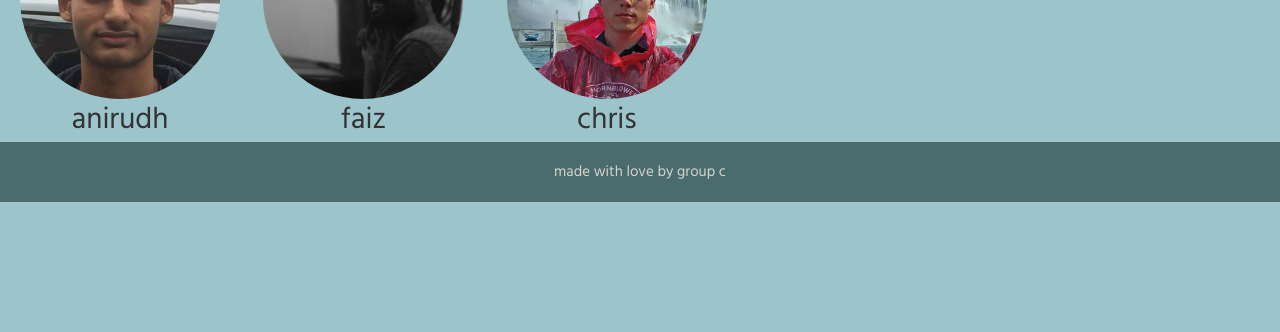
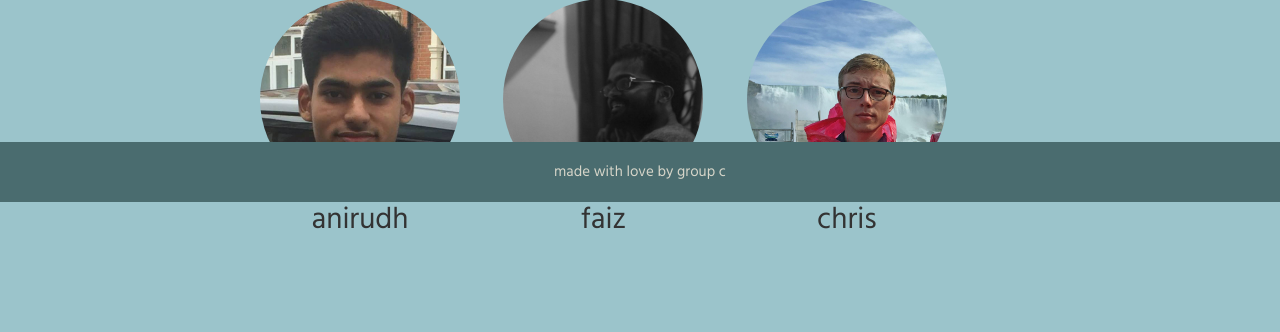
Before and after one commit to culshoefer/aws-automation-thing, a Django app: a page that uses ref_manager/blog/templates/group.html in a window 1280 px wide. Shown: the part 598-930 px from the top of the page. Before the commit the page ends 800 px from the top, so only its background shows below. Run offline with Django 3.2, Linux system fonts and the light colour scheme; some libraries are stand-ins or nearby versions.

Commit message:
team page done?

```diff
--- a/ref_manager/blog/templates/group.html
+++ b/ref_manager/blog/templates/group.html
@@ -13,7 +13,7 @@
 			Meet the Squad
 		</p>
 	</div>
-
+	<div class="row">
 	<div id="box" class="span9">
 		<div id="person" class="span3">
 			<img class="round_image" src="{% static 'image/emily.jpg' %}"/>
@@ -42,6 +42,7 @@
 			<p id="name">chris</p>
 		</div>
 	</div>
+	</div>
 {% endblock main_content %}
 
 {% block more_scripts %}
--- a/ref_manager/ref_manager/static/static_normal/css/group.css
+++ b/ref_manager/ref_manager/static/static_normal/css/group.css
@@ -4,7 +4,7 @@
 	max-width: 200px;
 	display: inline-block !important;
 	vertical-align: center;
-	position:relative;
+	position:center;
   display: inline-block;
 }
 
@@ -23,7 +23,7 @@ body {
 
 #title {
   font-family: 'Hind';
-  font-size: 80px;
+  font-size: 150px;
   text-align: center;
   padding-top: 60px;
 }
@@ -34,10 +34,11 @@ body {
   text-align: center;
 }
 
-.box {
-	padding-top: 20px;
-  padding-right: 20px;
-  float: left;
+#box {
+    width: 800px;
+    margin-left: auto;
+    margin-right: auto;
+    height:100%;
 }
 
 #person {
```
